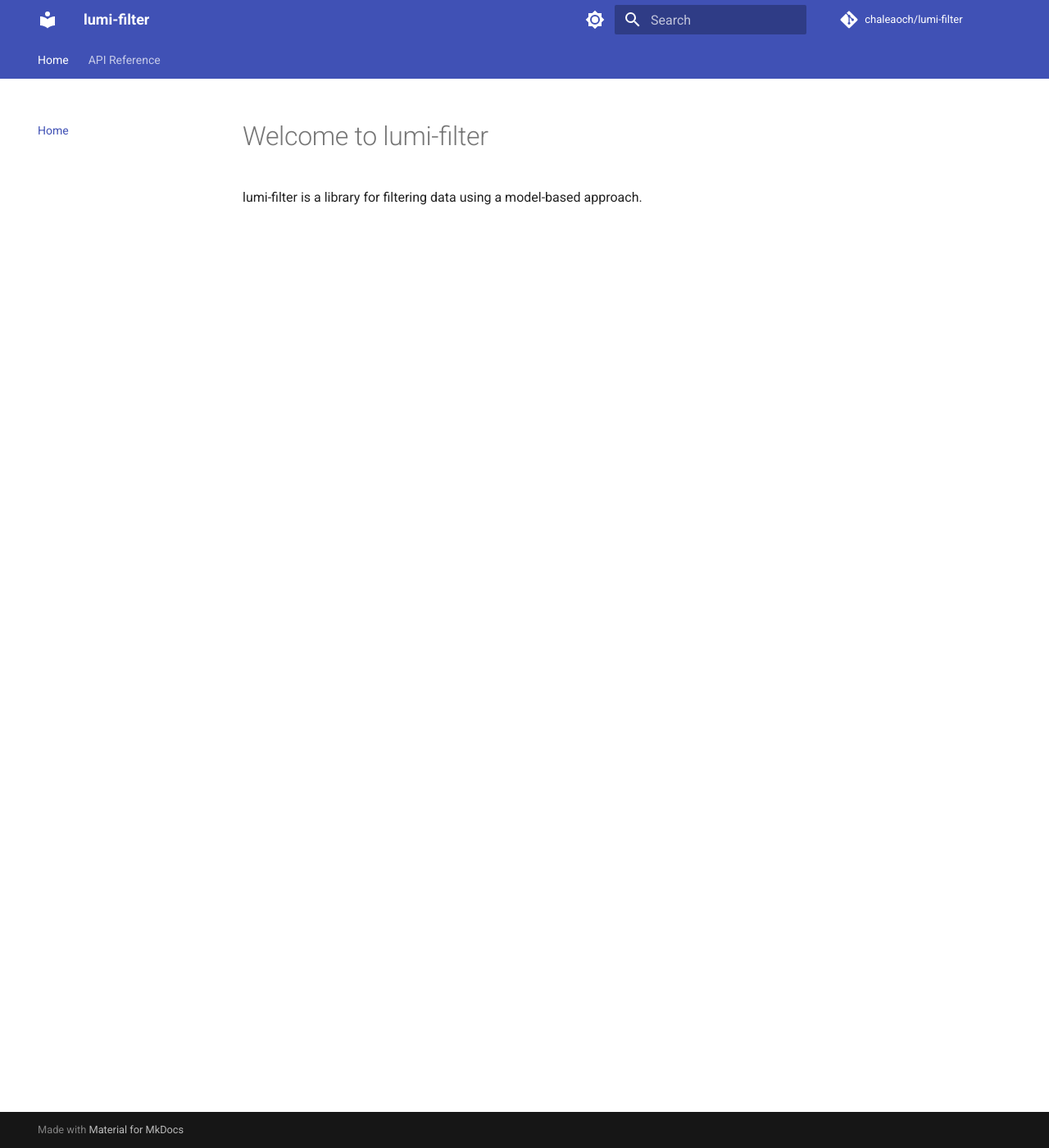
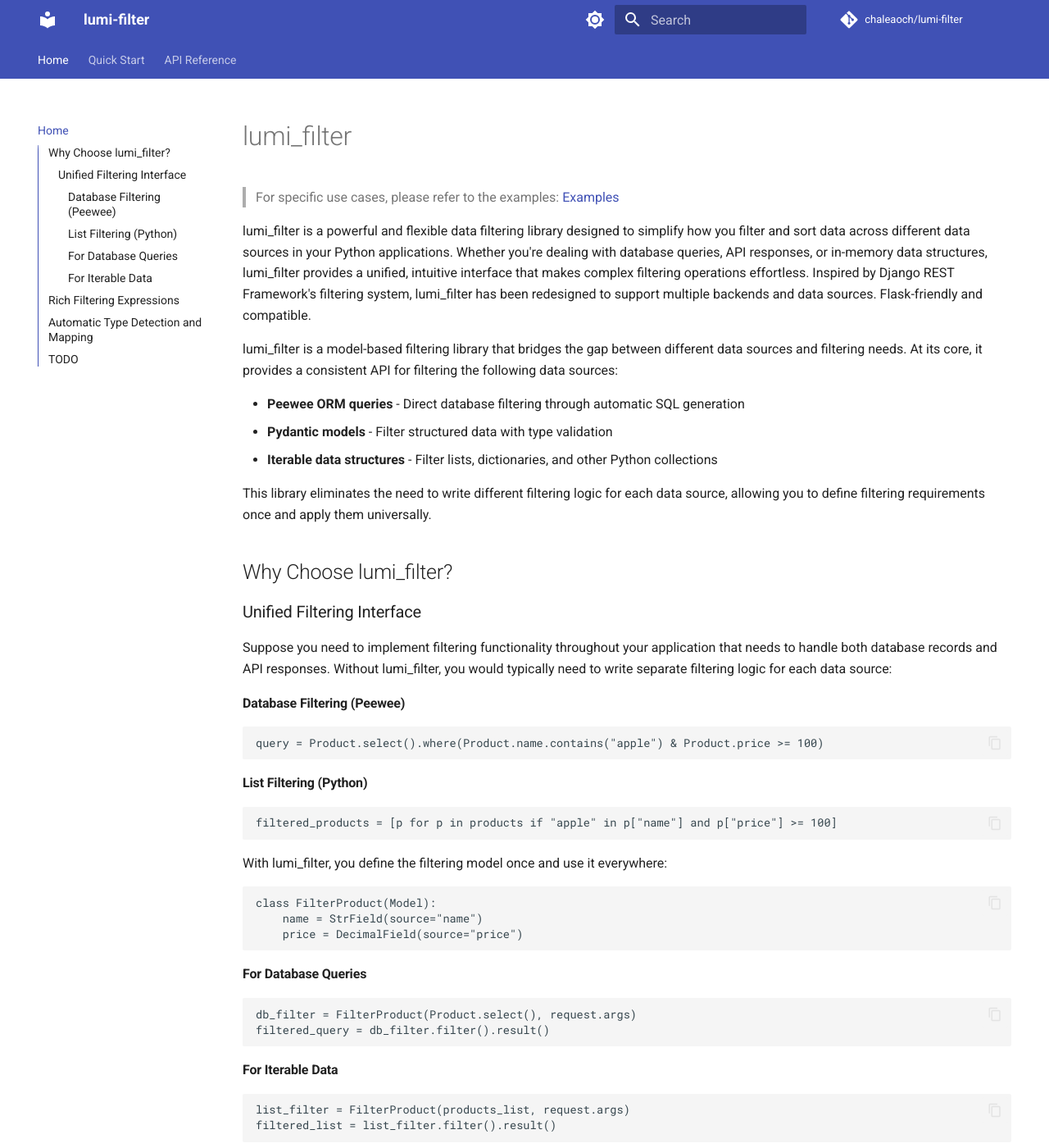
Before and after one commit to chaleaoch/lumi-filter, an MkDocs documentation site: the page built from docs/index.md, in a window 1280 px wide and 1400 px high. Shown: the whole window at 82% size. Built offline with MkDocs 1.6.1 and Material for MkDocs 9.7.7, drawn with Linux system fonts in a browser that asks for light colours; comment, search, counter and statistics services are not loaded; some of the changed text lies outside the part shown.

Commit message:
Enhance documentation: Add Quick Start guide and update navigation in mkdocs.yml

````diff
--- a/docs/index.md
+++ b/docs/index.md
@@ -1,3 +1,86 @@
-# Welcome to lumi-filter
+# lumi_filter
 
-lumi-filter is a library for filtering data using a model-based approach.
+> For specific use cases, please refer to the examples:
+[Examples](https://github.com/chaleaoch/lumi_filter/tree/main/example)
+
+lumi_filter is a powerful and flexible data filtering library designed to simplify how you filter and sort data across different data sources in your Python applications. Whether you're dealing with database queries, API responses, or in-memory data structures, lumi_filter provides a unified, intuitive interface that makes complex filtering operations effortless. Inspired by Django REST Framework's filtering system, lumi_filter has been redesigned to support multiple backends and data sources. Flask-friendly and compatible.
+
+lumi_filter is a model-based filtering library that bridges the gap between different data sources and filtering needs. At its core, it provides a consistent API for filtering the following data sources:
+
+- **Peewee ORM queries** - Direct database filtering through automatic SQL generation
+- **Pydantic models** - Filter structured data with type validation
+- **Iterable data structures** - Filter lists, dictionaries, and other Python collections
+
+This library eliminates the need to write different filtering logic for each data source, allowing you to define filtering requirements once and apply them universally.
+
+## Why Choose lumi_filter?
+
+### Unified Filtering Interface
+
+Suppose you need to implement filtering functionality throughout your application that needs to handle both database records and API responses. Without lumi_filter, you would typically need to write separate filtering logic for each data source:
+
+#### Database Filtering (Peewee)
+
+```python
+query = Product.select().where(Product.name.contains("apple") & Product.price >= 100)
+```
+
+#### List Filtering (Python)
+
+```python
+filtered_products = [p for p in products if "apple" in p["name"] and p["price"] >= 100]
+```
+
+With lumi_filter, you define the filtering model once and use it everywhere:
+
+```python
+class FilterProduct(Model):
+    name = StrField(source="name")
+    price = DecimalField(source="price")
+```
+
+#### For Database Queries
+
+```python
+db_filter = FilterProduct(Product.select(), request.args)
+filtered_query = db_filter.filter().result()
+```
+
+#### For Iterable Data
+
+```python
+list_filter = FilterProduct(products_list, request.args)
+filtered_list = list_filter.filter().result()
+```
+
+## Rich Filtering Expressions
+
+lumi_filter supports a comprehensive set of filtering operators that go beyond simple equality checks:
+
+| Operator | Description | Example |
+|----------|-------------|---------|
+| (none) | Exact match | name=Apple |
+| __in | In value list | name__in=Apple,Orange |
+| __nin | Not in value list | name__nin=Apple,Orange |
+| __gte | Greater than or equal | price__gte=100 |
+| __lte | Less than or equal | price__lte=500 |
+| __contains | Contains substring | name__contains=apple |
+| __startswith | Starts with | name__startswith=A |
+| __endswith | Ends with | name__endswith=e |
+
+## Automatic Type Detection and Mapping
+
+The library intelligently detects field types and maps them to appropriate filter fields, supporting:
+
+- String fields with pattern matching
+- Numeric fields with range comparisons
+- Date/time fields with temporal filtering
+- Boolean fields with truthiness filtering
+- Nested fields with dot notation support
+
+## TODO
+
+- [ ] Support for pagination
+- [ ] Field-level permission control
+- [ ] Field-level custom filtering
+- [ ] Support for more ORMs (e.g., SQLAlchemy)
--- a/mkdocs.yml
+++ b/mkdocs.yml
@@ -37,6 +37,7 @@ plugins:
 
 nav:
   - Home: index.md
+  - Quick Start: quick_start.md
   - API Reference:
       - Backend: api/backend.md
       - Field: api/field.md
````
Also changed, not shown: docs/quick_start.md (added, +170 -0 lines).
